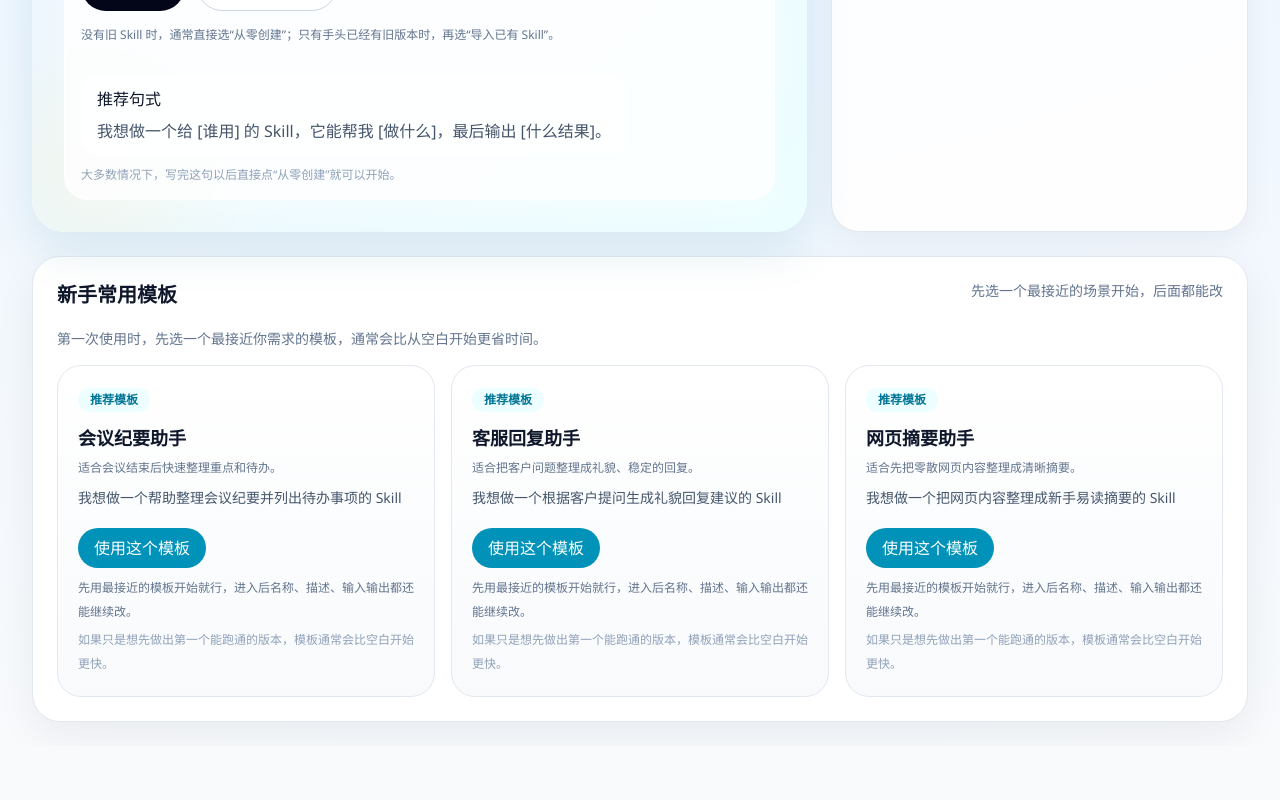
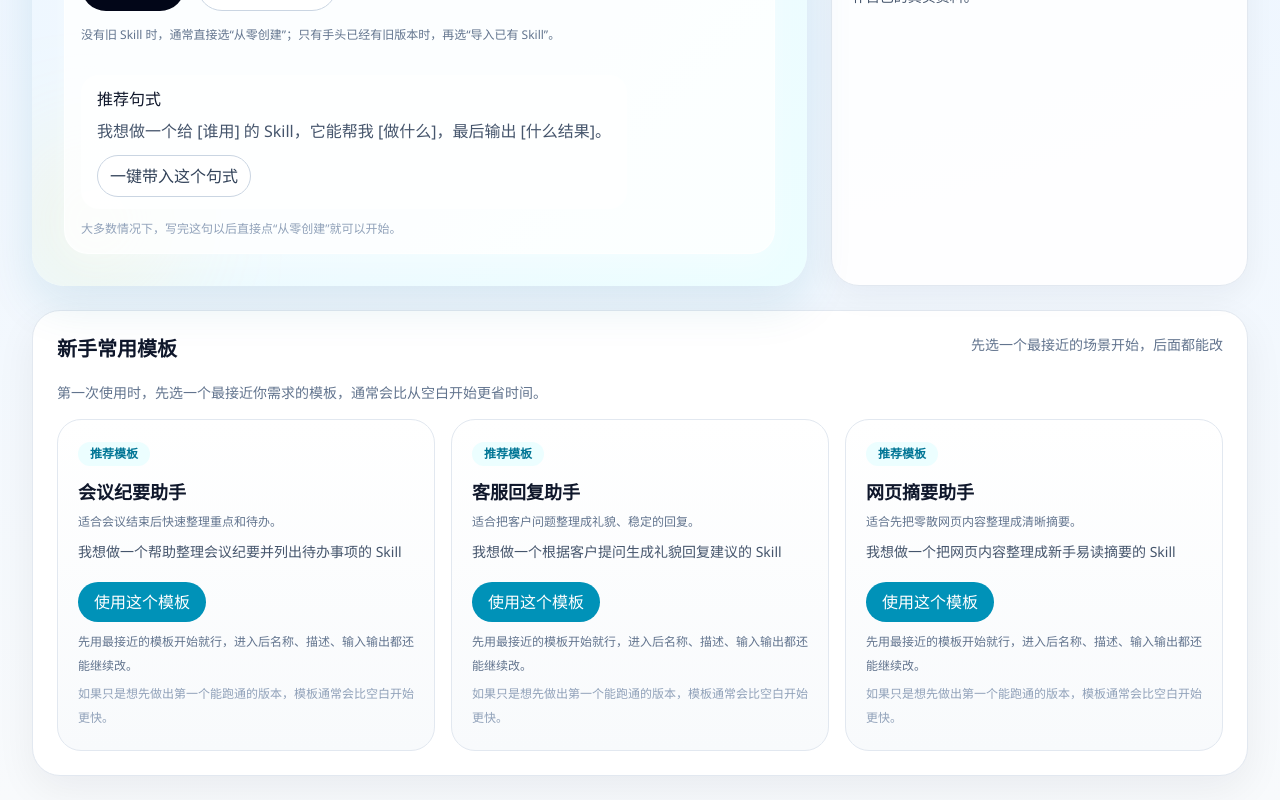
Before and after one commit to jiayuan04091016/openclaw-skill-builder, a Next.js app: page / in a window 1280 px wide. Shown: the part 1176-1976 px from the top of the page. Before the commit the page ends 1922 px from the top, so only its background shows below. Built offline with nearby package versions, Linux system fonts and the light colour scheme.

Commit message:
Add one-click insert for the home prompt pattern

```diff
--- a/src/components/skill-builder-app.tsx
+++ b/src/components/skill-builder-app.tsx
@@ -342,6 +342,12 @@ export function SkillBuilderApp() {
                       <div className="mt-4 rounded-[18px] bg-white/70 px-4 py-3">
                         <p className="font-medium text-slate-900">推荐句式</p>
                         <p className="mt-2 text-slate-600">我想做一个给 [谁用] 的 Skill，它能帮我 [做什么]，最后输出 [什么结果]。</p>
+                        <button
+                          className="mt-3 rounded-full border border-slate-300 bg-white px-3 py-2 text-xs font-semibold text-slate-700"
+                          onClick={() => setHomeGoal("我想做一个给 [谁用] 的 Skill，它能帮我 [做什么]，最后输出 [什么结果]。")}
+                        >
+                          一键带入这个句式
+                        </button>
                       </div>
                     </div>
                     <p className="mt-3 text-xs text-slate-400">大多数情况下，写完这句以后直接点“从零创建”就可以开始。</p>
```
